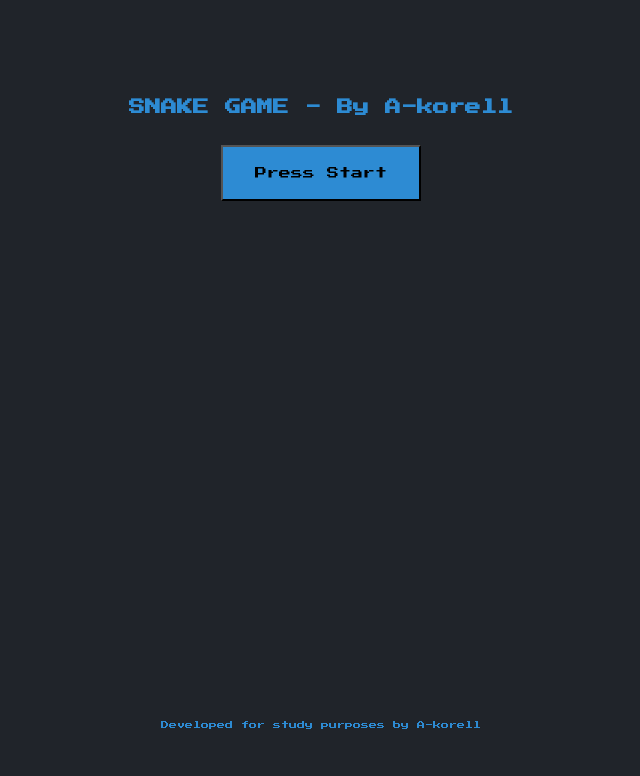
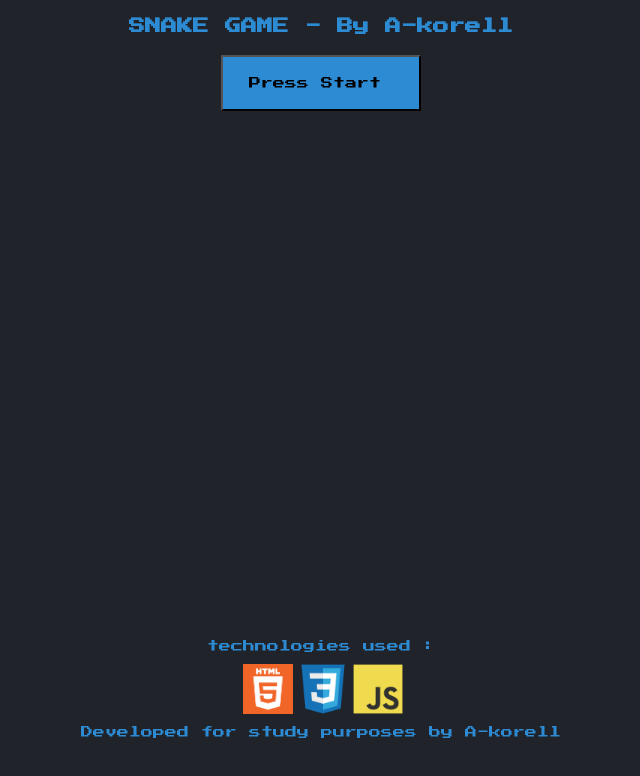
Before and after one commit to a-korell/SnakeGame_akorell, a plain HTML site: page index.html in a window 1280 px wide. Shown: the whole page, without its empty margins (319-959 px from the left). Drawn offline with Linux system fonts and the light colour scheme.

Commit message:
add logo technologi used

```diff
--- a/index.html
+++ b/index.html
@@ -13,11 +13,23 @@
     <title>SNAKE GAME</title>
 </head>
 <body>
-    <h1>SNAKE GAME - By A-korell</h1>
-    <input type="button" value="Press Start" onclick="pressStart()">
-    <canvas id= "snake" width="512" height="512"></canvas>
+    <div>
+        <h1>SNAKE GAME - By A-korell</h1>
+    </div>
+    <div>
+         <input type="button" value="Press Start " onclick="pressStart()">
+    </div>
+         <canvas id= "snake" width="512" height="512"></canvas>
+    <div>
+        <p>technologies used :</p>
+    <div class="tech">
+        <img src="/img/html.png" width="50px">
+        <img src="/img/css3.png" width="50px">
+        <img src="/img/javascript.png" width="50px">
+    </div>
     <footer>
-    <p>Developed for study purposes by A-korell</p>
+        <p>Developed for study purposes by A-korell</p>
+    </div>
     </footer>
 </body>
 </html>
--- a/style.css
+++ b/style.css
@@ -1,7 +1,7 @@
 body {
     background-color: #20242a;
-    height: 95vh;
-    width: 95;
+    height: 85%;
+    width: 100;
     display: flex;
     justify-content: center;
     align-items: center;
@@ -12,17 +12,34 @@ body {
 
 h1{
     font-size: 16px;
-    margin-top: 80px;
+    margin-top: 10px;
+}
+p{
+    font-size: 12px;
+    text-align: center;
+}
+
+.tech {
+      display: flex;
+      flex-direction: row;
+      justify-content: center;
+      align-items: center;
+
+}
+
+img{
+    margin-left: 5px;
 }
 
 input{
-    margin-top: 20px;
+    margin-top: 10px;
     padding-top: 20px;
     padding-bottom: 20px;
     width: 200px;
     font-family: 'Press Start 2P', cursive;
     font-size: 12px;
     background-color: #2d8bd3;
+    margin-bottom: 5px;
 
 }
 
```
